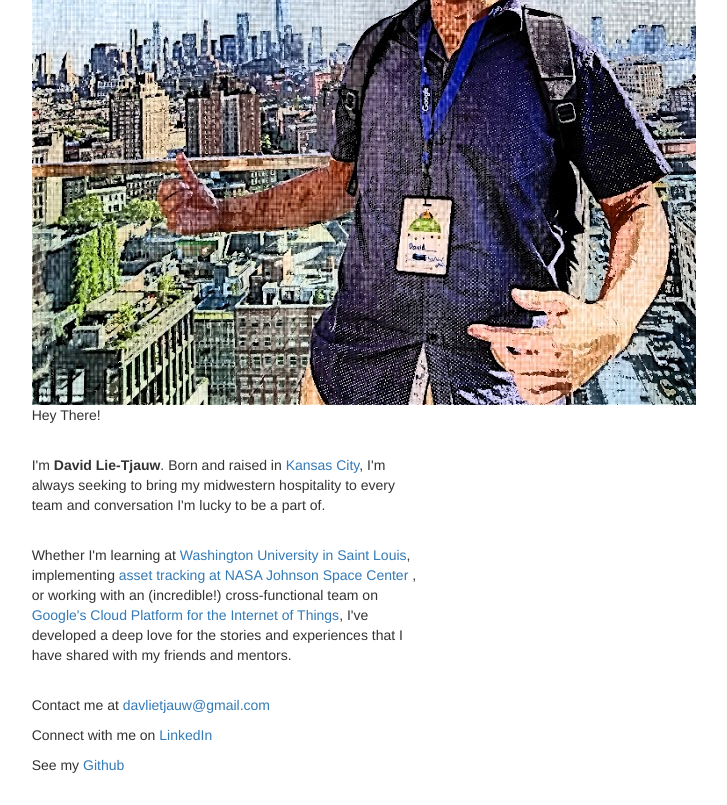
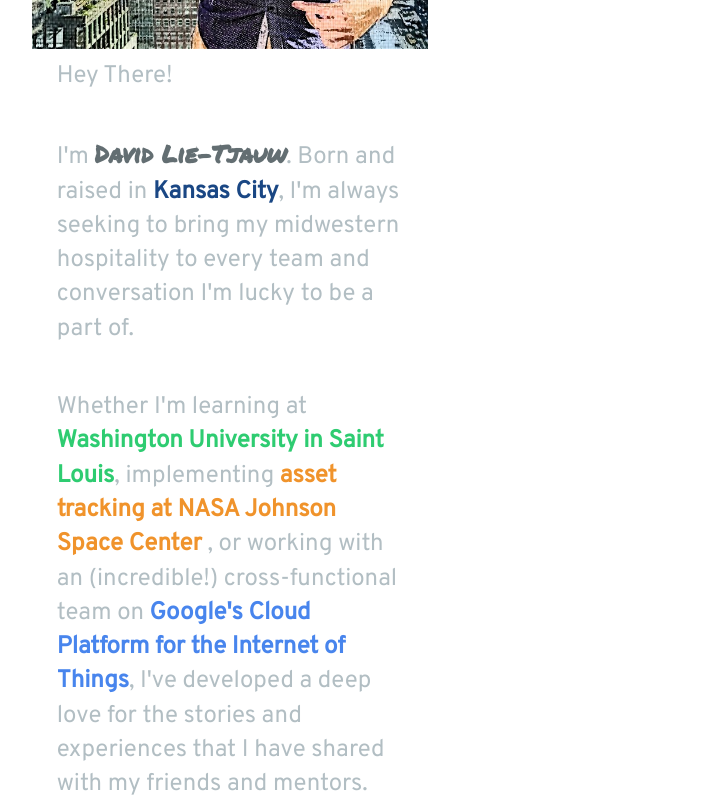
Before and after one commit to DavLiet/DavLiet.github.io, a plain HTML site: page index.html in a window 1280 px wide. Shown: the part 480-1285 px from the top of the page, without its empty margins (410-1137 px from the left). Drawn offline with nearby package versions, Linux system fonts and the light colour scheme.

Commit message:
better css

```diff
--- a/style.css
+++ b/style.css
@@ -1,60 +1,64 @@
-body,html{
-    height:100% !important;
-    margin: 0px !important;
-/*    overflow-x:hidden;*/
+
+
+.message{
+
+    padding-left:25px;
+    padding-right:25px;
+    padding-top:10px;
+    padding-bottom:10px;
+    font-size:24px;
+    font-family: 'Overpass', sans-serif;
 
 }
-.bg{
-  /* The image used */
-    background-image: url("nyc-2.jpg") !important;
-    /* Full height */
-    height: 100% !important;
-
-
-    /* Center and scale the image nicely */
-    background-position: center !important;
-    background-repeat: no-repeat !important;
-    background-size: cover !important;
+img{
+    max-height: 100%;
+    max-width: 100%;
 }
 
-.name{
-/*    font-family: 'Roboto Slab', serif;*/
-/*    font-family: 'VT323', monospace;*/
-    font-family: 'Permanent Marker', cursive;
-    font-size: 5em;
-    color: #ff5e57;
-    padding-top:.1em;
-    text-align: left;
-    margin:0;
-    padding-left: 15px;
+p{
+    color:#b2bec3;
 }
-#lastname{
-    font-family: 'Permanent Marker', cursive;
-    font-size: 5em;
-    color: #ff5e57;
-    text-align: left;
-    margin:0;
-    padding-left: 15px;
+#washu{
+    color:#2ecc71;
+    font-weight: bold;
+}
+
+#nasa{
+    color:#f0932b;
+        font-weight: bold;
 
 }
 
-.card {
-    /* Add shadows to create the "card" effect */
-    box-shadow: 0 4px 8px 0 rgba(0,0,0,0.2);
-    transition: 0.3s;
-    height:50%;
-    width:50%;
-    margin: auto;
-    display: block;
-    padding: 10px;
-    margin:15px;
+#google{
+    color:#4885ed;
+        font-weight: bold;
+
 }
 
-/* On mouse-over, add a deeper shadow */
-.card:hover {
-    box-shadow: 0 8px 16px 0 rgba(0,0,0,0.2);
+#kc{
+    color:#1A4784;
+    font-weight: bold;
 }
 
-.me{
-    display: inline-block;
+#gmail{
+    color:#ff7f50;
+        font-weight: bold;
+
 }
+
+#linkedin{
+    color:#747d8c;
+        font-weight: bold;
+
+}
+
+#github{
+    color:#ff6b81;
+        font-weight: bold;
+
+}
+
+#name{
+    font-family:"Permanent Marker",sans-serif;
+    color:#636e72;
+}
```
